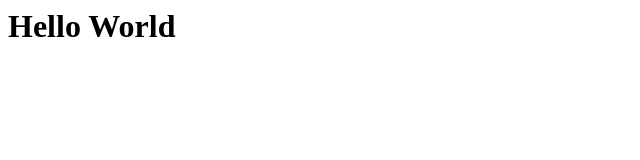
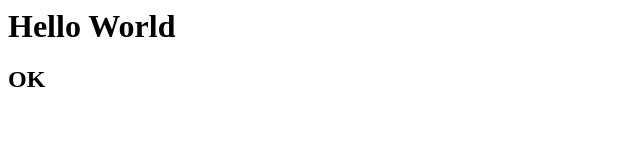
Before and after one commit to bharadwaj9git/learn-docker, a plain HTML site: page 01-image/index.html in a window 1280 px wide. Shown: the full height of the page, 0-640 px from the left. Drawn offline with Linux system fonts and the light colour scheme.

Commit message:
Docker image

```diff
--- a/01-image/index.html
+++ b/01-image/index.html
@@ -1 +1,2 @@
 <h1>Hello World</h1>
+<h2>OK</h2>
```
